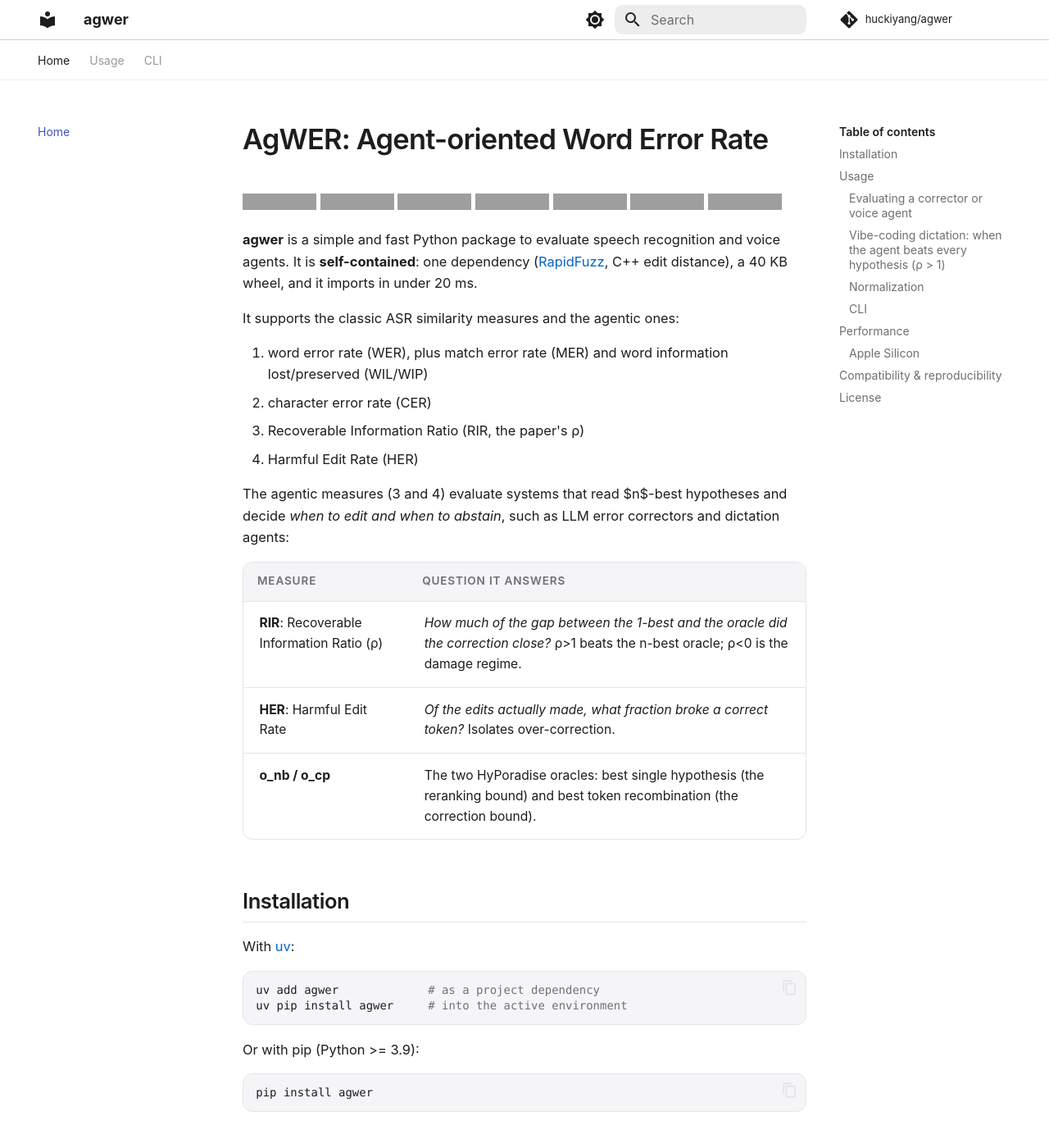
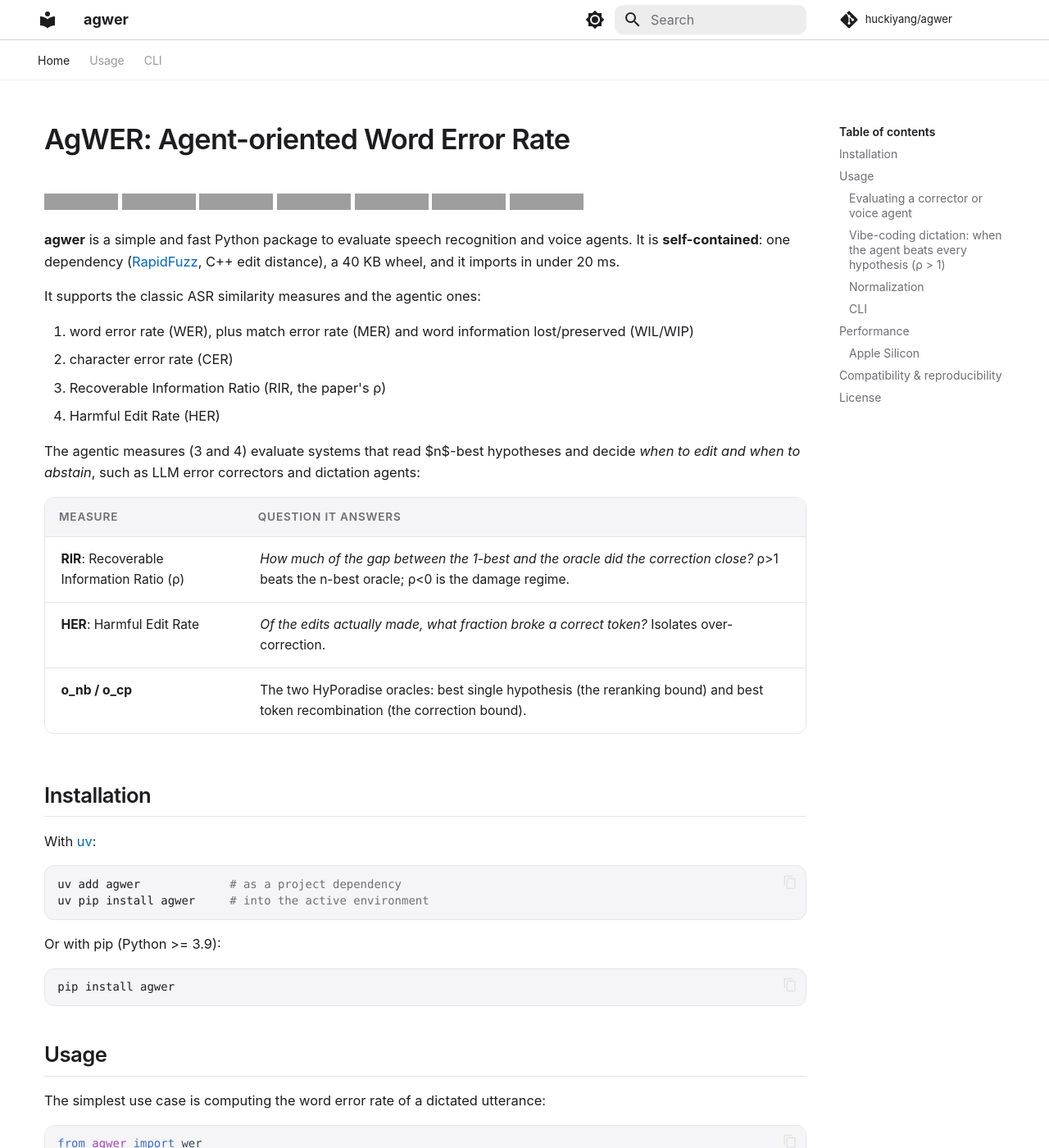
Before and after one commit to huckiyang/agwer, an MkDocs documentation site: the page built from docs/index.md, in a window 1280 px wide and 1400 px high. Shown: the whole window at 82% size. Built offline with MkDocs 1.6.1 and Material for MkDocs 9.7.7, drawn with Linux system fonts in a browser that asks for light colours; comment, search, counter and statistics services are not loaded; grey boxes are pictures that could not be loaded.

Commit message:
[docs] hide redundant desktop sidebar (flat site navigates by tabs); set site_url

```diff
--- a/docs/stylesheets/extra.css
+++ b/docs/stylesheets/extra.css
@@ -143,3 +143,10 @@
   border-bottom: 1px solid var(--agwer-hairline);
 }
 [data-md-color-scheme="slate"] .md-typeset a { color: #2997ff; }
+
+/* ---- flat 3-page site: the left sidebar only repeats the active tab, so
+   hide it on desktop (tabs are the navigation there). Below 76.25em the
+   tabs collapse into the drawer, where the nav is needed, so keep it. ---- */
+@media screen and (min-width: 76.25em) {
+  .md-sidebar--primary { display: none; }
+}
--- a/mkdocs.yml
+++ b/mkdocs.yml
@@ -1,4 +1,5 @@
 site_name: agwer
+site_url: https://huckiyang.github.io/agwer/
 site_description: Agentic WER metrics for speech recognition and voice agents
 repo_url: https://github.com/huckiyang/agwer
 repo_name: huckiyang/agwer
```
